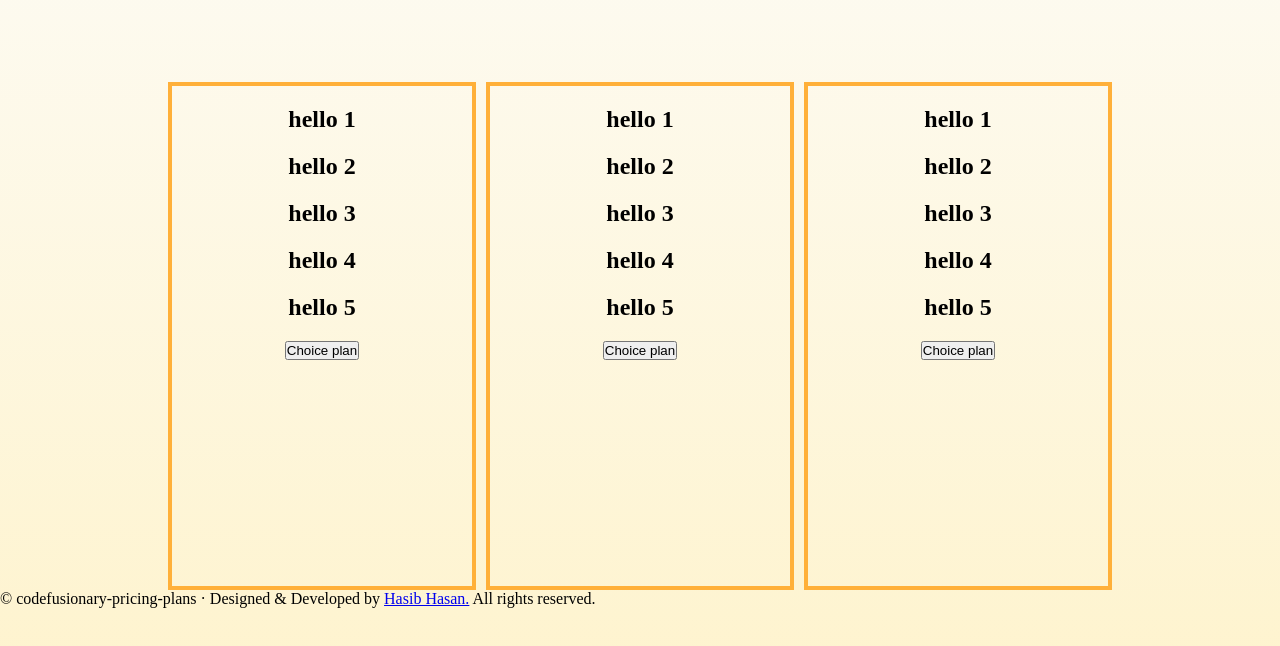
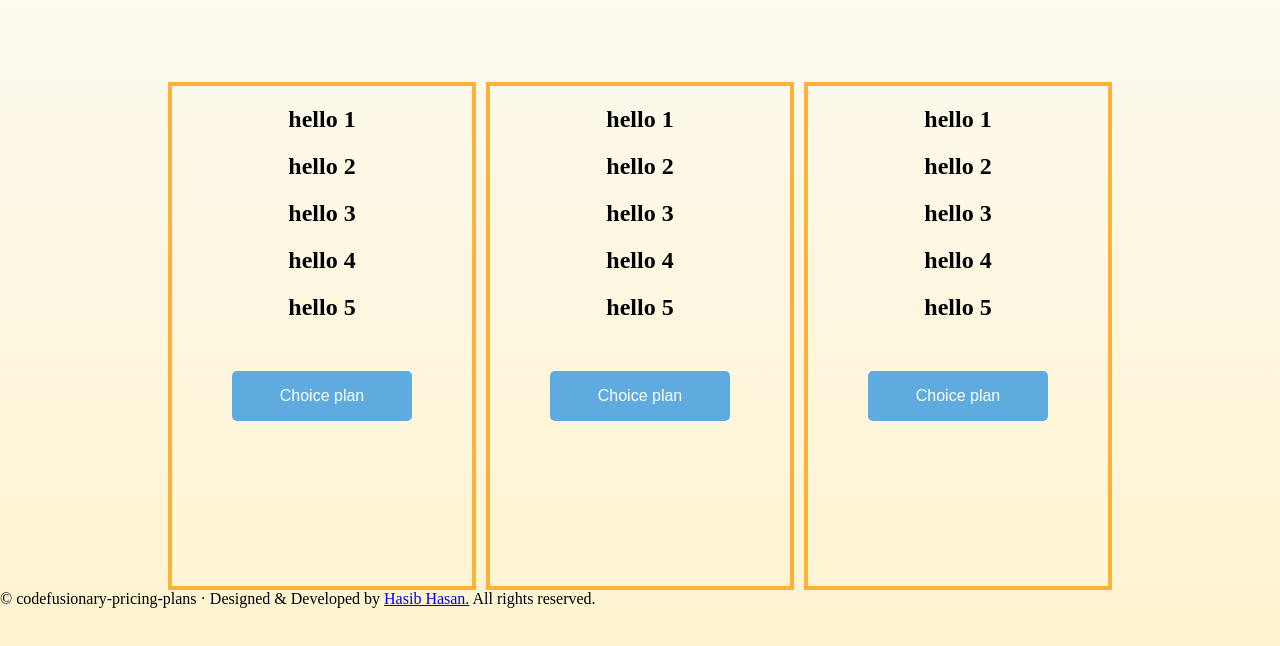
Before and after one commit to HasibCoderLab/code-fusionary-pricing-plans, a plain HTML site: page index.html in a window 1280 px wide. Shown: the part 84-730 px from the top of the page. Drawn offline with Linux system fonts and the light colour scheme.

Commit message:
update btn style

```diff
--- a/style.css
+++ b/style.css
@@ -38,8 +38,17 @@ header img{
     justify-content: center;
 }
 .box button {
-    margin: 20px auto;
+    margin: 50px auto 0px  auto;
+    /* display:inline-block */
     display: block;
     align-items: center;
     justify-content: center;
+    border: none;
+    outline:none;
+    padding:1rem 3rem;
+    color: #fff;
+    background-color: rgb(93, 171, 223);
+    border-radius: 5px;
+    font-size: 16px;
+    cursor: pointer;
 }
```
